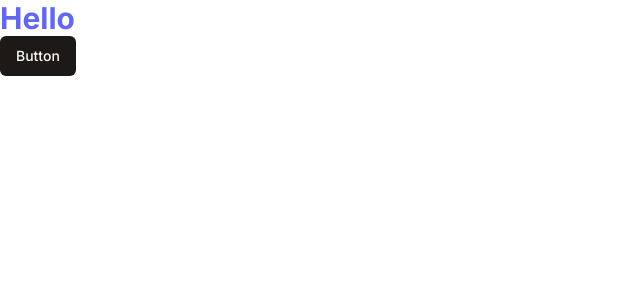
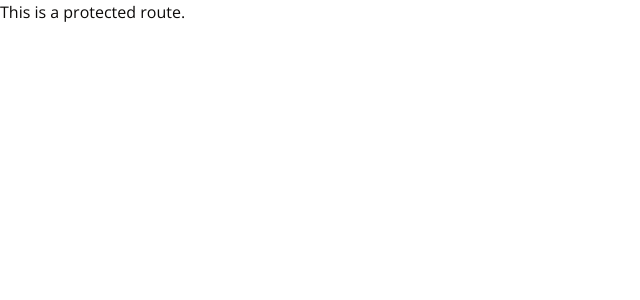
Before and after one commit to DArlegui/Discord-Clone, a Next.js app: page / in a window 1280 px wide. Shown: the top 300 px of the page, without its empty margins (0-640 px from the left). Built offline with nearby package versions, Linux system fonts and the light colour scheme.

Commit message:
Folders Setup

```diff
--- /dev/null
+++ b/app/(auth)/(routes)/login/page.tsx
@@ -0,0 +1,7 @@
+import React from 'react';
+
+const LoginPage = () => {
+  return <div>LoginPage</div>;
+};
+
+export default LoginPage;
--- /dev/null
+++ b/app/(auth)/(routes)/register/page.tsx
@@ -0,0 +1,7 @@
+import React from 'react';
+
+const Register = () => {
+  return <div>Register</div>;
+};
+
+export default Register;
--- /dev/null
+++ b/app/(auth)/layout.tsx
@@ -0,0 +1,5 @@
+const AuthLayout = ({ children }: { children: React.ReactNode }) => {
+  return <div className="bg-red-500 h-full">{children}</div>;
+};
+
+export default AuthLayout;
--- /dev/null
+++ b/app/(main)/(routes)/page.tsx
@@ -0,0 +1,3 @@
+export default function Home() {
+  return <div>This is a protected route.</div>;
+}
--- a/app/layout.tsx
+++ b/app/layout.tsx
@@ -1,22 +1,18 @@
-import './globals.css'
-import type { Metadata } from 'next'
-import { Inter } from 'next/font/google'
+import './globals.css';
+import type { Metadata } from 'next';
+import { Open_Sans } from 'next/font/google';
 
-const inter = Inter({ subsets: ['latin'] })
+const font = Open_Sans({ subsets: ['latin'] });
 
 export const metadata: Metadata = {
-  title: 'Create Next App',
+  title: 'Team Chat',
   description: 'Generated by create next app',
-}
+};
 
-export default function RootLayout({
-  children,
-}: {
-  children: React.ReactNode
-}) {
+export default function RootLayout({ children }: { children: React.ReactNode }) {
   return (
     <html lang="en">
-      <body className={inter.className}>{children}</body>
+      <body className={font.className}>{children}</body>
     </html>
-  )
+  );
 }
--- a/app/page.tsx
+++ /dev/null
@@ -1,10 +0,0 @@
-import { Button } from '@/components/ui/button';
-
-export default function Home() {
-  return (
-    <div className="">
-      <p className="text-3xl font-bold text-indigo-500">Hello</p>
-      <Button>Button</Button>
-    </div>
-  );
-}
```
